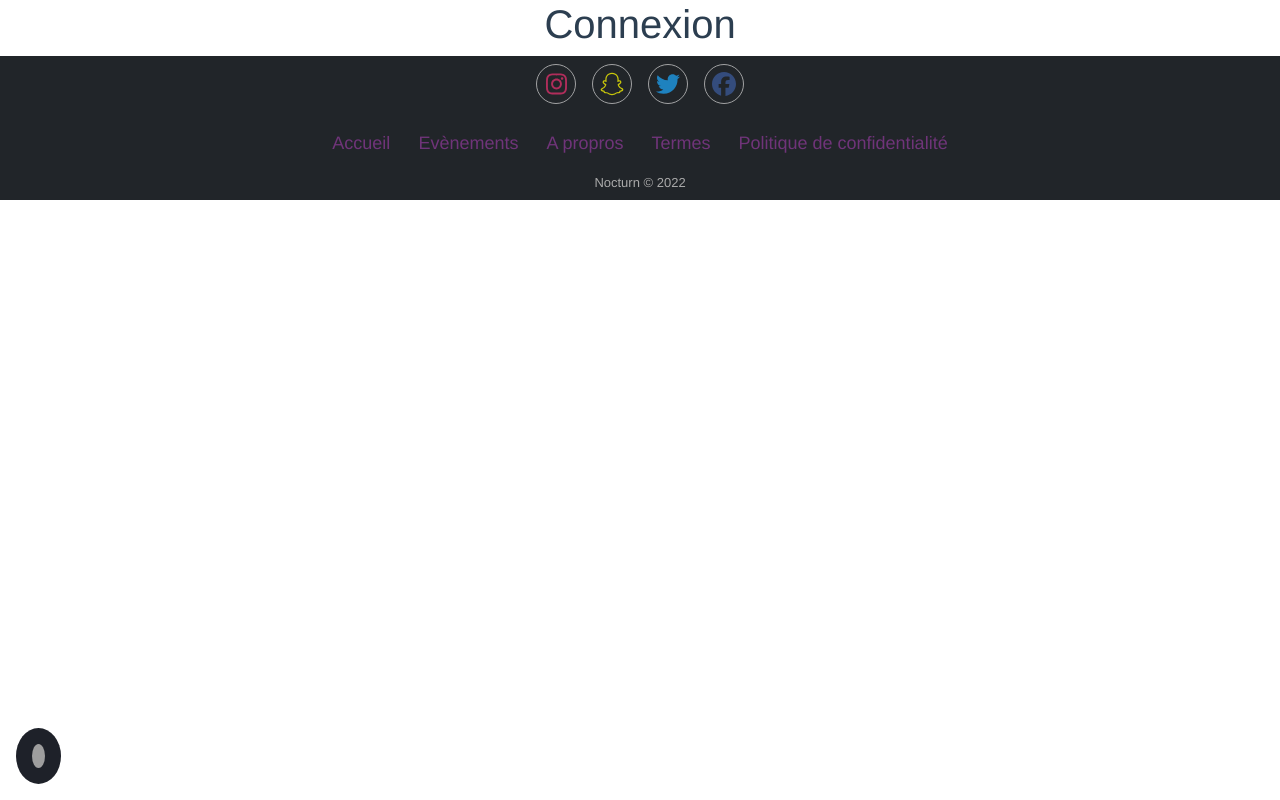
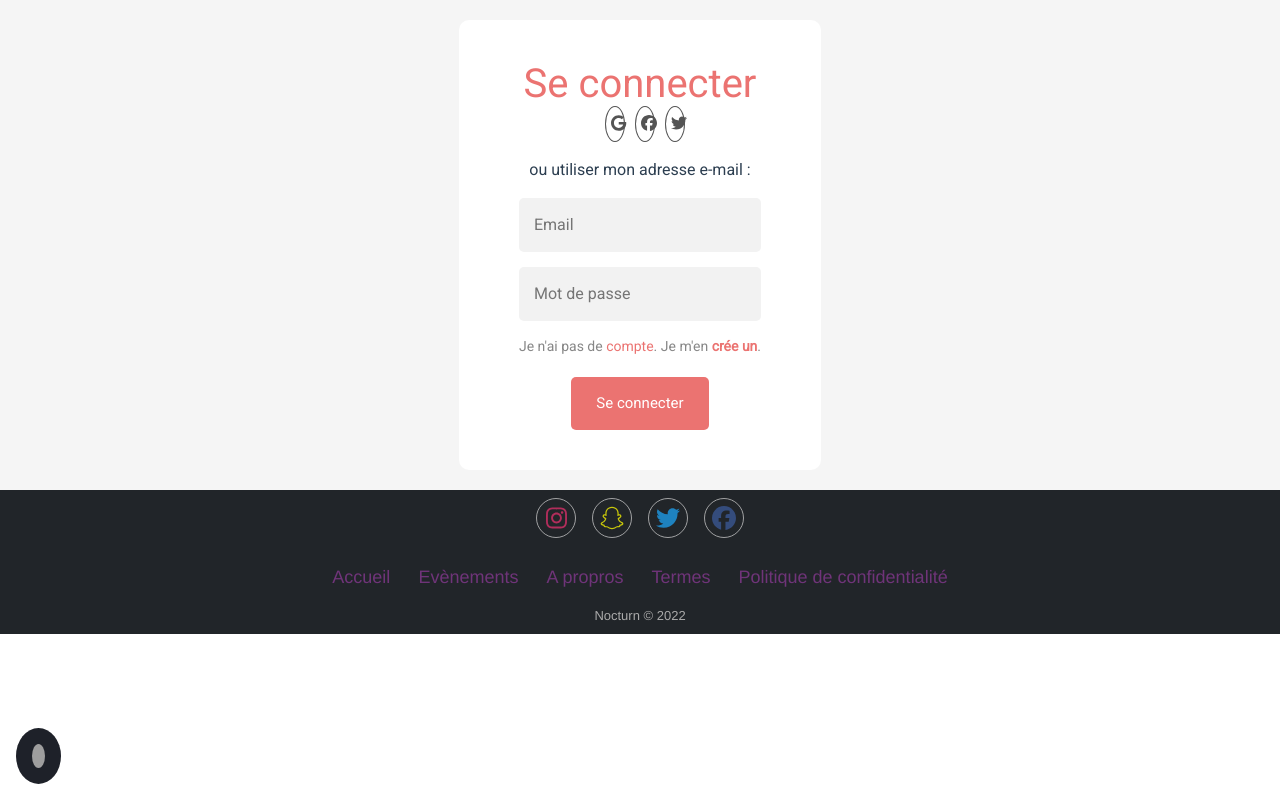
Before and after one commit to Faldass/Nocturn, a Vue app: page /connexion in a window 1280 px wide. Built offline with nearby package versions, Linux system fonts and the light colour scheme; grey boxes are pictures that could not be loaded.

Commit message:
Ajout formulaire connexion

```diff
--- a/src/router/index.js
+++ b/src/router/index.js
@@ -45,6 +45,11 @@ const routes = [
     name: 'boutiqueU',
     component: () => import( '../views/Boutique.vue')
   },
+  {
+    path: '/inscription',
+    name: 'inscriptionU',
+    component: () => import( '../views/Inscritpion.vue')
+  },
 ]
 
 const router = createRouter({
--- a/src/views/Connexion.vue
+++ b/src/views/Connexion.vue
@@ -1,10 +1,121 @@
 <template>
-    <h1>Connexion</h1>
+    <div class="bodyF">
+        <form>
+            <h1>Se connecter</h1>
+            <div class="social-media">
+                <p><fa :icon="['fab', 'google']"/></p>
+                <p><fa :icon="['fab', 'facebook']"/></p>
+                <p><fa :icon="['fab', 'twitter']"/></p>
+            </div>
+            <p class="choose-email">ou utiliser mon adresse e-mail :</p>
+
+            <div class="inputs">
+                <input type="email" placeholder="Email" />
+                <input type="password" placeholder="Mot de passe">
+            </div>
+
+            <p class="inscription">Je n'ai pas de <span>compte</span>. Je m'en <a href="/inscription"><span>crée un</span></a>.</p>
+            <div align="center">
+                <button type="submit">Se connecter</button>
+            </div>
+        </form>
+    </div>
 </template>
+
 <script>
     export default {
         name: 'connexionU',
-        components: {
-        }
+        mounted() {
+            (function () {
+	            'use strict'
+                var forms = document.querySelectorAll('.needs-validation')
+	            Array.prototype.slice.call(forms).forEach(function (form) {
+			        form.addEventListener('submit', function (event) {
+                        if (!form.checkValidity()) {
+                            event.preventDefault()
+                            event.stopPropagation()
+                        }
+                        form.classList.add('was-validated')
+			        }, false)
+		        })
+            })()
+        },
     }
 </script>
+
+<style scoped>
+    @import url('https://fonts.googleapis.com/css2?family=Roboto&display=swap');
+    .bodyF{
+        display: flex;
+        justify-content:center;
+        flex-direction: columns;
+        align-items: center;
+        background-color: #f5f5f5;
+        font-family: 'Roboto', sans-serif;
+    }
+    form {
+        margin-top: 20px;
+        background-color: #fff;
+        padding: 40px 60px;
+        border-radius: 10px;
+        min-width: 300px;
+        margin-bottom: 20px;
+    }
+    form h1{
+        color: #eb7371;
+        text-align:center;
+    }
+    form .social-media{
+        margin-top: -10px;
+        display: flex;
+        flex-wrap:wrap;
+        justify-content:center;
+    }
+    form .social-media p{
+        padding: 5px;
+        width: 20px;
+        margin-left: 10px;
+        border-radius: 100%;
+        border: 1px solid #545454;
+        text-align: center;
+        cursor:pointer;
+        color: #545454;
+    }
+    form p.choose-email{
+        text-align:center;
+    }
+    form .inputs {
+        display: flex;
+        flex-direction: column;
+    }
+    form .inputs input[type='email'], input[type='password']{
+        padding: 15px;
+        border:none;
+        border-radius: 5px;
+        background-color:#f2f2f2;
+        outline:none;
+        margin-bottom: 15px;
+    }
+    form p.inscription{
+        font-size: 14px;
+        margin-bottom: 20px;
+        color: #878787;
+    }
+    form p.inscription span{
+        color: #eb7371;
+    }
+    form p.inscription a{
+        text-decoration: none;
+        font-weight: bold;
+    }
+    form button{
+        padding: 15px 25px;
+        border-radius: 5px;
+        border:none;
+        font-size: 15px;
+        color: #fff;
+        background-color: #eb7371;
+        outline:none;
+        cursor:pointer;
+    }
+</style>
```
Also changed, not shown: .eslintrc.js, src/components/Header.vue (added).
